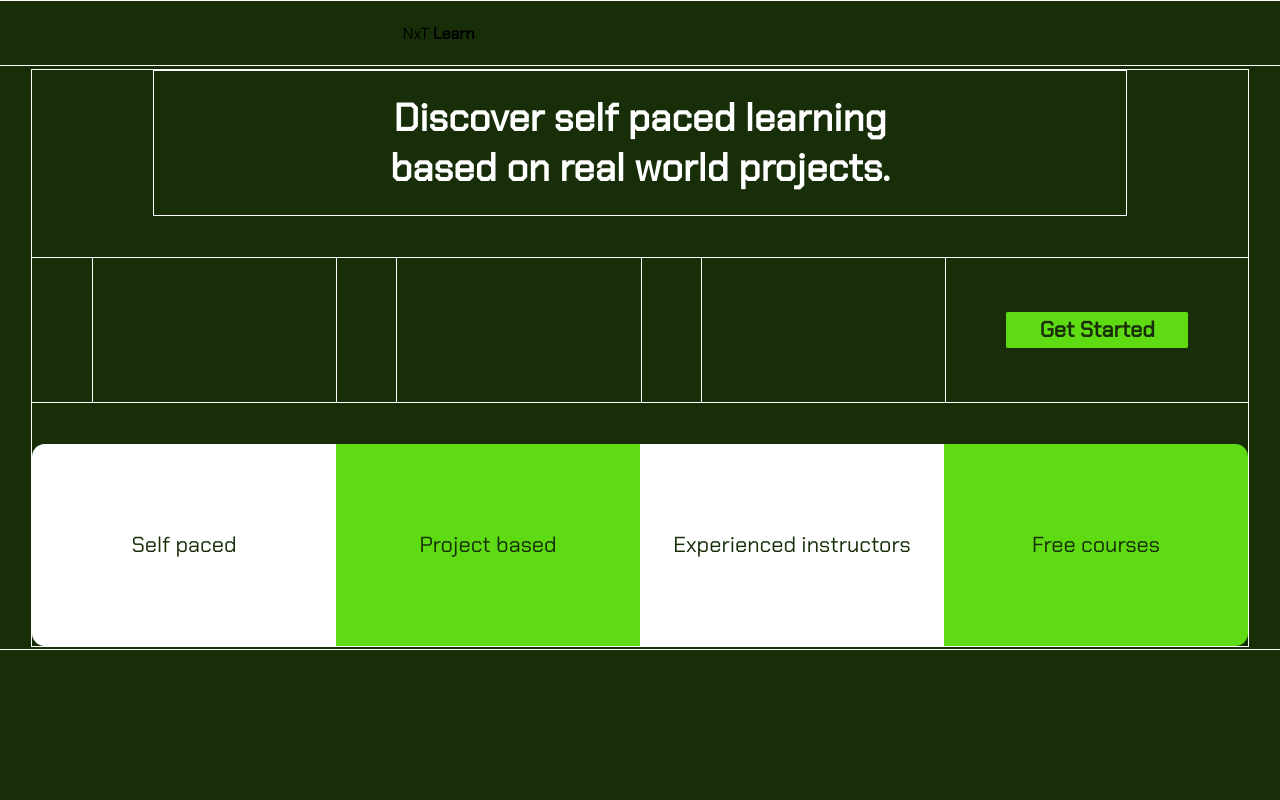
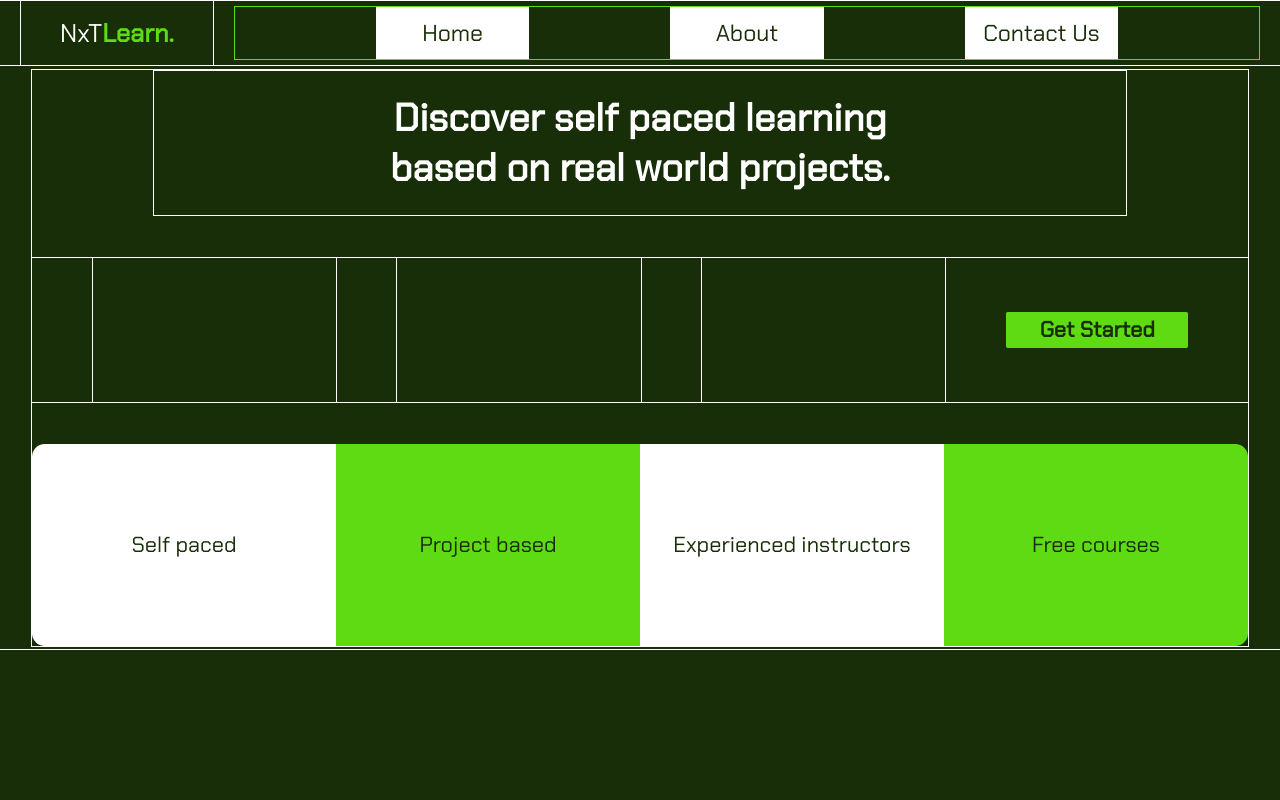
Before and after one commit to MokuaEnock/NxT-learn, a React (Create React App) app: page / in a window 1280 px wide. Shown: the top 800 px of the page. Built offline with nearby package versions, Linux system fonts and the light colour scheme.

Commit message:
create header skeleton

```diff
--- a/src/App.css
+++ b/src/App.css
@@ -39,6 +39,44 @@ header {
   width: 100%;
   height: 5vw;
   border: thin solid #ffffff;
+  color: white;
+}
+
+header * {
+  display: flex;
+  flex-direction: row;
+  align-items: center;
+  justify-content: space-evenly;
+}
+
+a {
+  cursor: pointer;
+}
+
+header>a {
+  width: 15%;
+  height: 100%;
+  font-size: 2vw;
+  border: white solid thin;
+  justify-content: center;
+}
+
+header strong {
+  color: #5EDB12;
+}
+
+header>nav {
+  width: 80%;
+  height: 80%;
+  border: thin solid #5EDB12;
+}
+
+header>nav>a {
+  width: 15%;
+  height: 100%;
+  background-color: white;
+  color: #172E08;
+  font-size: 1.8vw;
 }
 
 /* main */
--- a/src/components/contact/contact.js
+++ b/src/components/contact/contact.js
@@ -11,7 +11,7 @@ function Contact() {
           <div id="contact_socials">
             <a
               className="social"
-              rel="noopener"
+              rel="noopener noreferrer"
               href="https://github.com/MokuaEnock"
               target="_blank"
             >
@@ -26,7 +26,7 @@ function Contact() {
               className="social"
               href="https://twitter.com/254_enok"
               target="_blank"
-              rel="noopener"
+              rel="noopener noreferrer"
             >
               <img src="/assets/images/twitter (1).png" alt="twitter" />
             </a>
@@ -34,7 +34,7 @@ function Contact() {
               className="social"
               href="https://www.instagram.com/enok_254/"
               target="_blank"
-              rel="noopener"
+              rel="noopener noreferrer"
             >
               <img src="/assets/images/instagram.png" alt="instagram" />
             </a>
@@ -42,7 +42,7 @@ function Contact() {
               className="social"
               href="https://www.linkedin.com/in/enockmokua/"
               target="_blank"
-              rel="noopener"
+              rel="noopener noreferrer"
             >
               <img src="/assets/images/linkedin (1).png" alt="linkedin" />
             </a>
--- a/src/components/landing/header.js
+++ b/src/components/landing/header.js
@@ -3,10 +3,14 @@ import React from "react";
 function Header() {
   return (
     <header>
-      <p>
-        NxT <strong>Learn</strong>
-      </p>
-      <nav></nav>
+      <a>
+        NxT<strong>Learn.</strong>
+      </a>
+      <nav>
+        <a>Home</a>
+        <a>About</a>
+        <a>Contact Us</a>
+      </nav>
     </header>
   );
 }
```
